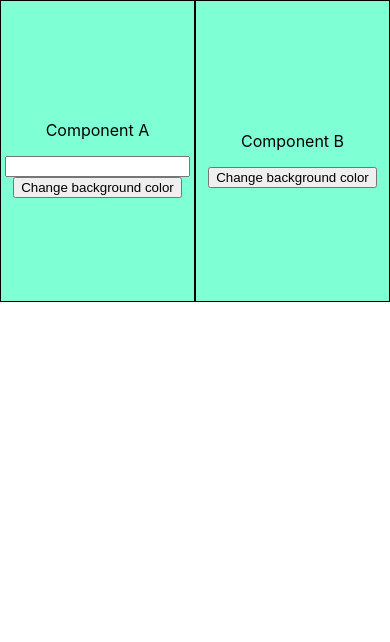
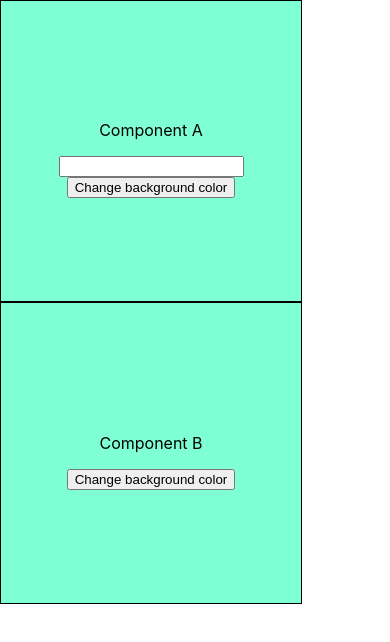
Before and after one commit to FaaDiiL/ReactTest, a React (Create React App) app: page / in a window 390 px wide. Shown: the top 642 px of the page. Built offline with nearby package versions, Linux system fonts and the light colour scheme.

Commit message:
CSS fix: Stack Component A and B vertically when the screen size is under 500px.

```diff
--- a/src/App.css
+++ b/src/App.css
@@ -6,3 +6,12 @@
 .lightPink {
      background-color: lightpink;
 }
+
+
+
+@media screen and (max-width: 499px) {
+     .App {
+       display: flex; /* Creating a flex container */
+       flex-direction: column; /* Display the content in column */
+     }
+   }
--- a/src/App.js
+++ b/src/App.js
@@ -1,4 +1,4 @@
-import { createContext, useState } from 'react'
+import { useState } from 'react'
 
 import ComponentA from './components/componentA';
 import ComponentB from './components/componentB';
@@ -7,15 +7,14 @@ import { UserContext } from './userContext/UserContext';
 import './App.css';
 
 function App() {
-  // export const ThemeContext = createContext({})
   const [typedText, setTypedText] = useState('')
   return (
-    <div className="App">
     <UserContext.Provider value={{typedText, setTypedText}}>
-      <ComponentA />
-      <ComponentB />
-      </UserContext.Provider>
-    </div>
+      <div className="App">
+        <ComponentA />
+        <ComponentB />
+      </div>
+    </UserContext.Provider>
   );
 }
 
--- a/src/components/componentA/index.js
+++ b/src/components/componentA/index.js
@@ -27,7 +27,7 @@ const ComponentA = () => {
         ? localStorage.getItem('componentATextInput')
         : ''
     )
-  }, [])
+  }, [setButton, setTypedText])
 
   const handleClick = () => {
     setButton({ isDefaultColor: !button.isDefaultColor })
```
Also changed, not shown: src/index.css (line endings or trailing spaces).
